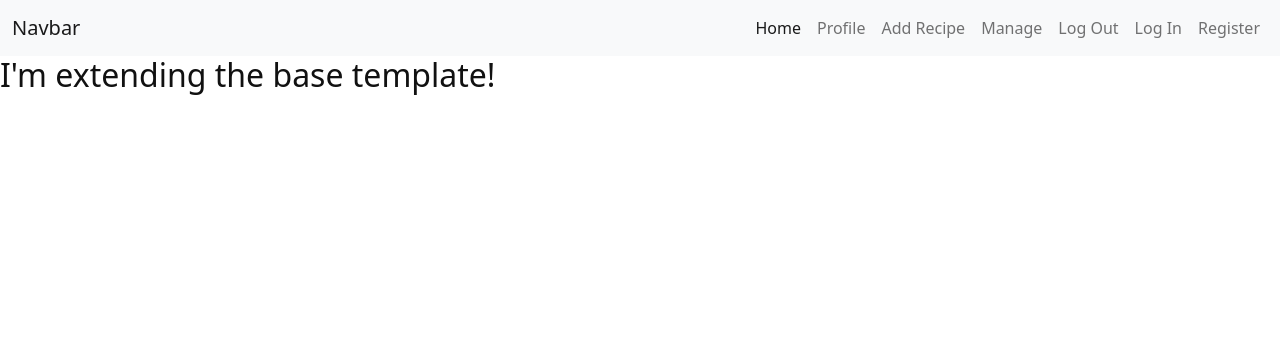
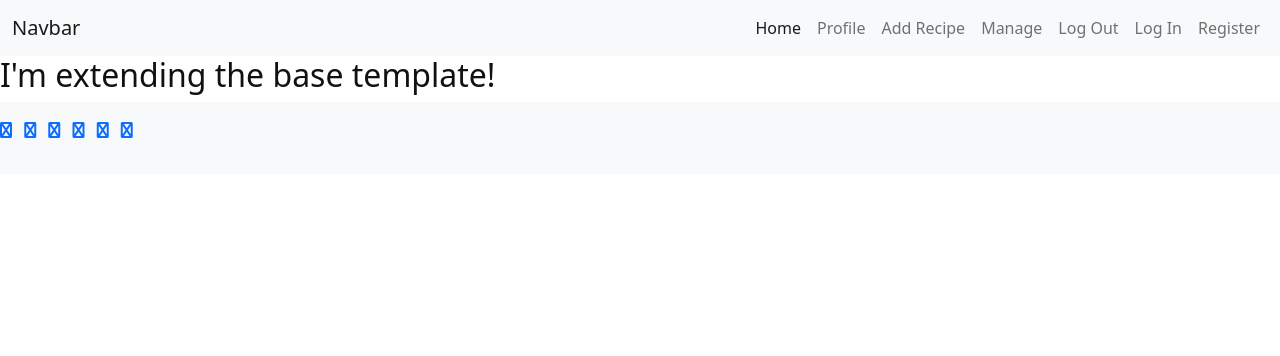
Before and after one commit to PaulBowden673/Projects-MP-MP3, a Flask app: page / in a window 1280 px wide. Shown: the top 356 px of the page. Run offline with Flask 2, Linux system fonts and the light colour scheme; data that the repository does not hold is empty; some libraries are stand-ins or nearby versions.

Commit message:
added footer

```diff
--- a/static/css/style.css
+++ b/static/css/style.css
@@ -14,3 +14,7 @@ body {
 
 
 }
+
+footer {
+    display: block;
+}
--- a/templates/base.html
+++ b/templates/base.html
@@ -14,7 +14,7 @@
     <title>Simply Food</title>
 </head>
 
-<body>
+<body class=" h-100">
     <header>
         <nav class="navbar navbar-expand-lg navbar-light bg-light">
             <div class="container-fluid">
@@ -52,14 +52,55 @@
             </div>
           </nav>
     </header>
+<main class="flex-shrink-0">
 
+</main>
 
 
     {% block content %}
     {% endblock %}
 
-
-
+<!--Footer-->
+    <footer class="footer mt-auto py-3 bg-light">
+        <ul class="list-inline social-links">
+            <li class="list-inline-item">
+                <a target="_blank" rel="noopener" href="https://www.facebook.com">
+                    <i class="fa fa-facebook-square" aria-hidden="true"></i>
+                    <span class="sr-only">Facebook</span>
+                </a>
+            </li>
+            <li class="list-inline-item">
+                <a target="_blank" rel="noopener" href="https://www.twitter.com">
+                    <i class="fa fa-twitter" aria-hidden="true"></i>
+                    <span class="sr-only">Twitter</span>
+                </a>
+            </li>
+            <li class="list-inline-item">
+                <a target="_blank" rel="noopener" href="https://www.spotify.com">
+                    <i class="fa fa-spotify" aria-hidden="true"></i>
+                    <span class="sr-only">Spotify</span>
+                </a>
+            </li>
+            <li class="list-inline-item">
+                <a target="_blank" rel="noopener" href="https://www.youtube.com">
+                    <i class="fa fa-youtube" aria-hidden="true"></i>
+                    <span class="sr-only">YouTube</span>
+                </a>
+            </li>
+            <li class="list-inline-item">
+                <a target="_blank" rel="noopener" href="https://www.soundcloud.com">
+                    <i class="fa fa-soundcloud" aria-hidden="true"></i>
+                    <span class="sr-only">Sound Cloud</span>
+                </a>
+            </li>
+            <li class="list-inline-item">
+                <a target="_blank" rel="noopener" href="https://www.bandcamp.com">
+                    <i class="fa fa-bandcamp" aria-hidden="true"></i>
+                    <span class="sr-only">Bandcamp</span>
+                </a>
+            </li>
+        </ul>
+    </footer>
     <script src="https://cdn.jsdelivr.net/npm/bootstrap@5.1.3/dist/js/bootstrap.bundle.min.js"
         integrity="sha384-ka7Sk0Gln4gmtz2MlQnikT1wXgYsOg+OMhuP+IlRH9sENBO0LRn5q+8nbTov4+1p" crossorigin="anonymous">
     </script>
```
